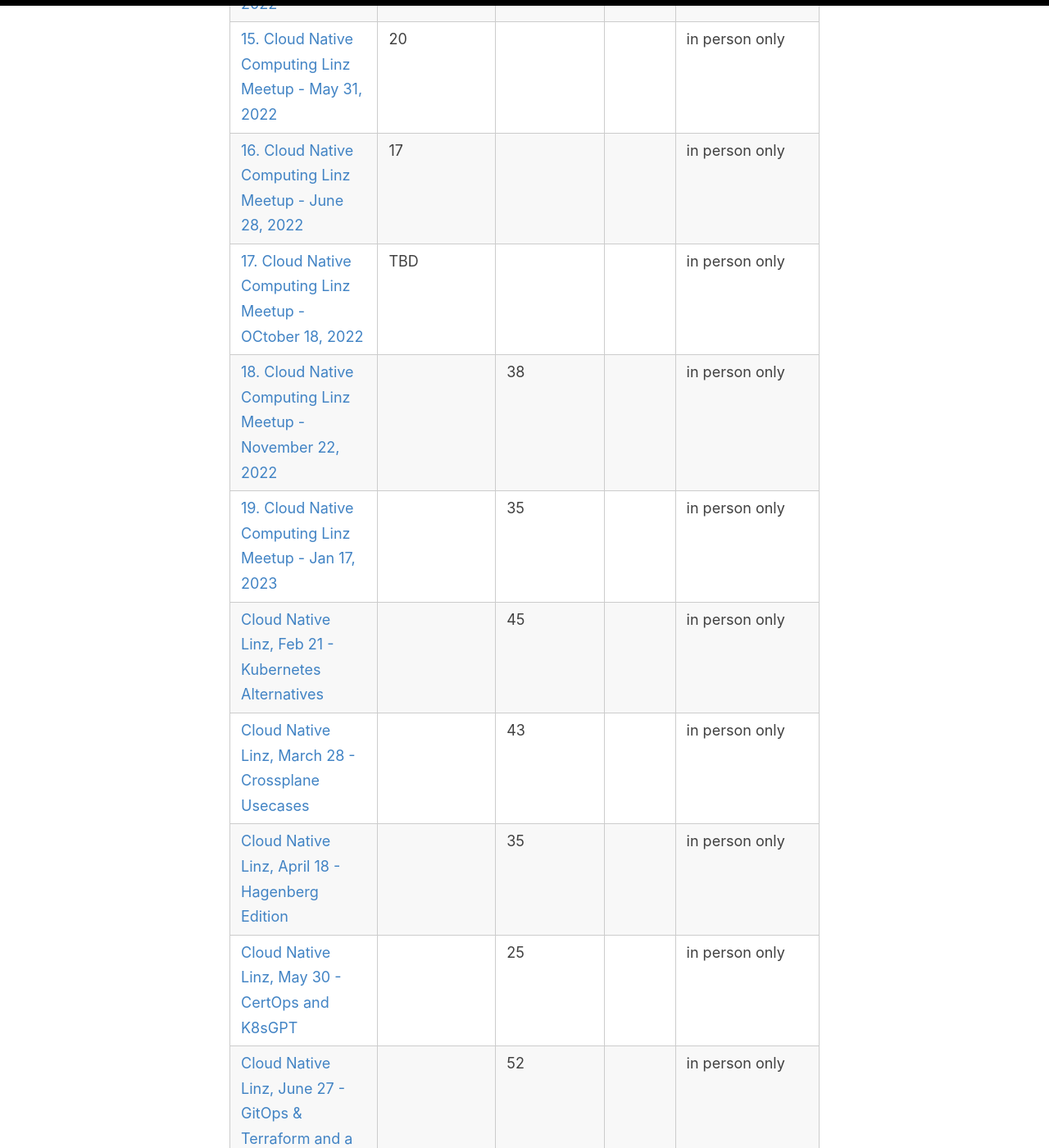
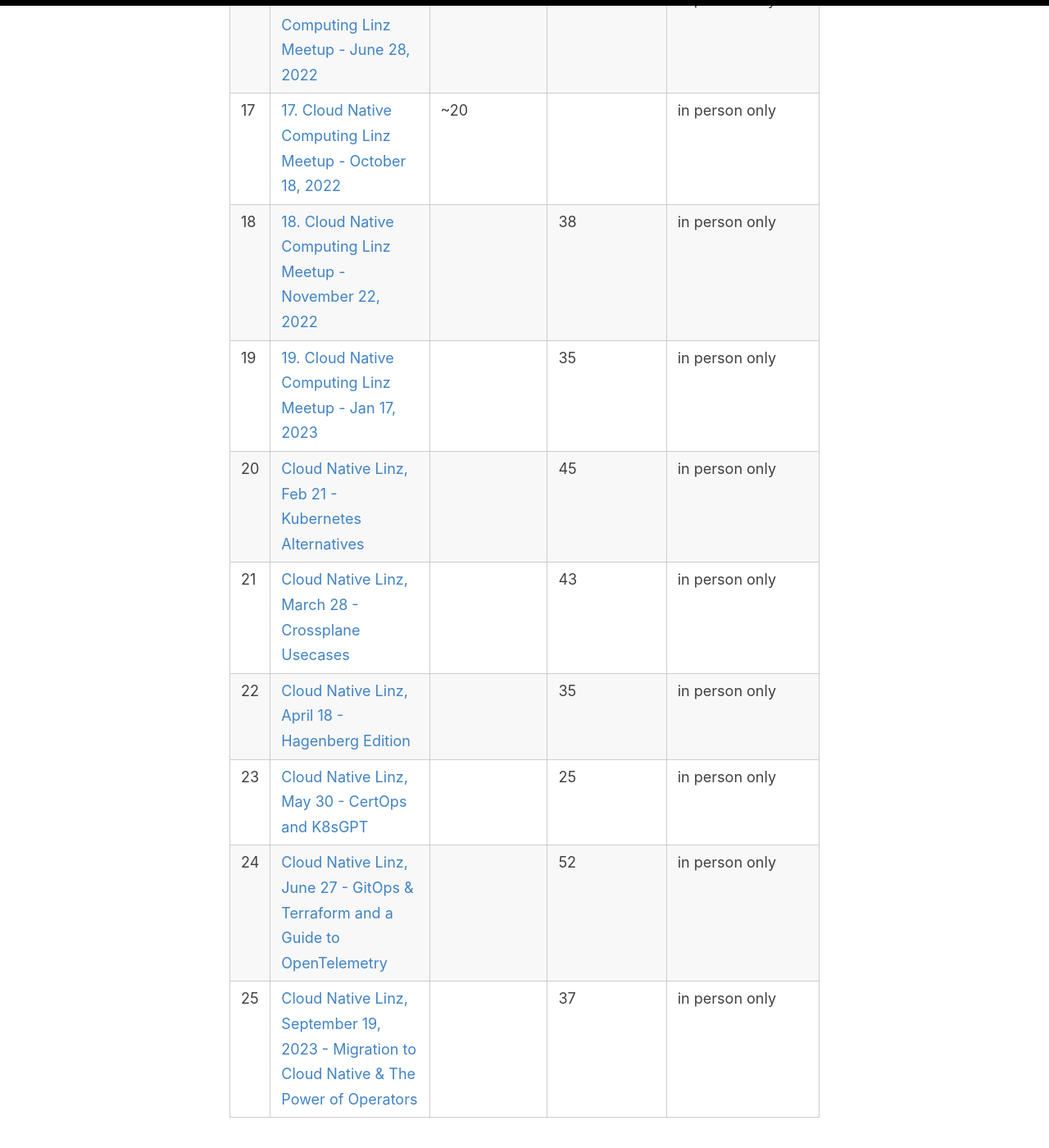
Before and after one commit to CloudNativeLinz/cloudnativelinz.github.io, a Jekyll site: the page built from _pages/statistics.md, in a window 1280 px wide and 1400 px high, scrolled down 3742 px. Shown: the whole window at 82% size. Built offline with Jekyll 4.4.1, drawn with Linux system fonts in a browser that asks for light colours; some of the changed text lies outside the part shown.

Commit message:
update formatting

```diff
--- a/_pages/statistics.md
+++ b/_pages/statistics.md
@@ -7,30 +7,30 @@ permalink: /statistics/
 
 ### Statistics
 
-| Edition | Registrations | Participants | Show-up rate | Recording |
+| # | Edition | Registrations | Participants | Recording |
 | --- | --- | --- | --- | --- |
-| [1. Cloud Native Computing Linz Meetup - September 29, 2020](https://www.meetup.com/cloud-native-computing-linz/events/273245544/) | 54 | | | [1. CNCLinz - Donovan Brown + Matthias Steinbauer](https://www.youtube.com/watch?v=xzB5Al18aao) |
-| [2. Cloud Native Computing Linz Meetup - October 27, 2020](https://www.meetup.com/cloud-native-computing-linz/events/273726815/) | 41 | | | [2. CNCLinz - Denis Jannot & János Pásztor](https://www.youtube.com/watch?v=MQKfZdsHC9s) |
-| [3. Cloud Native Computing Linz Meetup - November 24, 2020](https://www.meetup.com/cloud-native-computing-linz/events/274417589/) | 50 | | | [3. CNCLinz - KubeOne for Beginners & Kubernetes certifications](https://www.youtube.com/watch?v=ouWVGtRyRkA) |
-| [4. Cloud Native Computing Linz Meetup - January 26, 2021](https://www.meetup.com/cloud-native-computing-linz/events/275600776/) | 43 | | | [4.1 CNCLinz - Oded Keret - Remote debugging challenges in Kubernetes](https://www.youtube.com/watch?v=dZXL51xaMew) <br> [4.2 CNCLinz - Dimitrij Klesev - When the destination is not what you expect to be or MITM in k8s](https://www.youtube.com/watch?v=qD5XQdf7w5k) |
-| [5. Cloud Native Computing Linz Meetup - February 23, 2021](https://www.meetup.com/cloud-native-computing-linz/events/276236712/) | 30 | | | [5.1 CNCLinz - Karthik S - Observability & Declarative Hypothesis in Chaos Engineering](https://www.youtube.com/watch?v=3Jr4kNkgTpw) <br> [5.2 CNCLinz - Michael Aufreiter - Can I write a platform in the cloud as a single person?](https://www.youtube.com/watch?v=iYrVBlplRd4) |
-| [6. Cloud Native Computing Linz Meetup - March 30, 2021](https://www.meetup.com/cloud-native-computing-linz/events/276718585/) | 36 | | | [6.1 CNCLinz - Matt Jarvis - Continuous Security - Building Security into your Pipelines](https://www.youtube.com/watch?v=BTFH1jYV9qI) <br> [6.2 CNCLinz - Rainer Stropek - Cloud Security Beyond Technology](https://www.youtube.com/watch?v=8jbWGxgoKJQ) |
-| [7. Cloud Native Computing Linz Meetup - April 27, 2021](https://www.meetup.com/cloud-native-computing-linz/events/277569639/) | 42 | | | [7. CNCLinz - Juraci Paixão Kröhling - All you need to know about OpenTelemetry](https://www.youtube.com/watch?v=bh0v6k6eLRw) |
-| [8. Cloud Native Computing Linz Meetup - May 25, 2021](https://www.meetup.com/cloud-native-computing-linz/events/278104169/) | 27 | | | [8. CNCLinz - Moritz Wanzenböck - Cloud-Native Storage: What it can and can't (yet) do](https://www.youtube.com/watch?v=DXffA0IgZyc) |
-| [9. Cloud Native Computing Linz Meetup - June 29, 2021](https://www.meetup.com/cloud-native-computing-linz/events/278914758/) | 15 | | | [9. CNCLinz - Charles Pretzer - Service Mesh Principles: Observability through Telemetry with Linkerd](https://www.youtube.com/watch?v=XeXcgz5stMo) |
-| [10. Cloud Native Computing Linz Meetup - September 28, 2021](https://www.meetup.com/cloud-native-computing-linz/events/280749046/) | 20 | | | [10. CNCLinz - Lars Wolff - Automatically optimize cloud-native systems for fun and profit](https://www.youtube.com/watch?v=0WEts9WLhoc) |
-| [11. IN PERSON - Cloud Native Computing Linz Meetup - October 19, 2021](https://www.meetup.com/cloud-native-computing-linz/events/281064988/) | 36 | | | [11. CNCLinz - Philipp Weckerle - The 1001 serverless options of Microsoft Azure](https://www.youtube.com/watch?v=81Tg--7GIFI) |
-| [12. Cloud Native Computing Linz Meetup - February 23, 2022](https://www.meetup.com/cloud-native-computing-linz/events/283691539/) starting from here we are using booth meetup.com and cncf.io | 12 | | | [12. CNCLinz - Alexandre Menezes & Yuri Oliveira Sá - A Tour of Operator-SDK](https://www.youtube.com/watch?v=39XqltavUW0) |
-| [13. Cloud Native Computing Linz Meetup - March 30, 2022](https://www.meetup.com/cloud-native-computing-linz/events/284662219/) (joint meetup with eJUG Linz) | 20 (combined) | | | in person only |
-| [14. Cloud Native Computing Linz Meetup - April 19, 2022](https://www.meetup.com/cloud-native-computing-linz/events/284847987/) | 23 | | | in person only |
-| [15. Cloud Native Computing Linz Meetup - May 31, 2022](https://www.meetup.com/cloud-native-computing-linz/events/285775843/) | 20 | | | in person only |
-| [16. Cloud Native Computing Linz Meetup - June 28, 2022](https://www.meetup.com/cloud-native-computing-linz/events/286504906/) | 17 | | | in person only |
-| [17. Cloud Native Computing Linz Meetup - OCtober 18, 2022](https://community.cncf.io/events/details/cncf-linz-presents-17-cloud-native-computing-linz-meetup-october-18-2022/) | TBD | | | in person only |
-| [18. Cloud Native Computing Linz Meetup - November 22, 2022](https://community.cncf.io/events/details/cncf-linz-presents-18-cloud-native-computing-linz-meetup-november-22-2022/) |  | 38 | | in person only |
-| [19. Cloud Native Computing Linz Meetup - Jan 17, 2023](https://community.cncf.io/events/details/cncf-linz-presents-cloud-native-linz-jan-17-k8s-dora-metrics-and-tyk-gateway-with-opentelemetry/) |  | 35 | | in person only |
-| [Cloud Native Linz, Feb 21 - Kubernetes Alternatives](https://community.cncf.io/events/details/cncf-linz-presents-cloud-native-linz-feb-21-kubernetes-alternatives/) |  | 45 | | in person only |
-| [Cloud Native Linz, March 28 - Crossplane Usecases](https://community.cncf.io/events/details/cncf-linz-presents-cloud-native-linz-march-28-crossplane-use-cases/) |  | 43 | | in person only |
-| [Cloud Native Linz, April 18 - Hagenberg Edition](https://community.cncf.io/events/details/cncf-linz-presents-cloud-native-linz-april-18-hagenberg-edition/) |  | 35 | | in person only |
-| [Cloud Native Linz, May 30 - CertOps and K8sGPT](https://community.cncf.io/events/details/cncf-linz-presents-cloud-native-linz-may-30-troubleshooting-with-k8sgpt/) |  | 25 | | in person only |
-| [Cloud Native Linz, June 27 - GitOps & Terraform and a Guide to OpenTelemetry](https://community.cncf.io/events/details/cncf-linz-presents-cloud-native-linz-june-27-gitops-terraform-and-a-guide-to-opentelemetry/) |  | 52 | | in person only |
-| Cloud Native Linz, September |  | 37 | | in person only |
+| 1 | [1. Cloud Native Computing Linz Meetup - September 29, 2020](https://www.meetup.com/cloud-native-computing-linz/events/273245544/) | 54 | (not tracked for the first editions of the meetup) | [1. CNCLinz - Donovan Brown + Matthias Steinbauer](https://www.youtube.com/watch?v=xzB5Al18aao) |
+| 2 | [2. Cloud Native Computing Linz Meetup - October 27, 2020](https://www.meetup.com/cloud-native-computing-linz/events/273726815/) | 41 | | [2. CNCLinz - Denis Jannot & János Pásztor](https://www.youtube.com/watch?v=MQKfZdsHC9s) |
+| 3 | [3. Cloud Native Computing Linz Meetup - November 24, 2020](https://www.meetup.com/cloud-native-computing-linz/events/274417589/) | 50 | | [3. CNCLinz - KubeOne for Beginners & Kubernetes certifications](https://www.youtube.com/watch?v=ouWVGtRyRkA) |
+| 4 | [4. Cloud Native Computing Linz Meetup - January 26, 2021](https://www.meetup.com/cloud-native-computing-linz/events/275600776/) | 43 | | [4.1 CNCLinz - Oded Keret - Remote debugging challenges in Kubernetes](https://www.youtube.com/watch?v=dZXL51xaMew) <br> [4.2 CNCLinz - Dimitrij Klesev - When the destination is not what you expect to be or MITM in k8s](https://www.youtube.com/watch?v=qD5XQdf7w5k) |
+| 5 | [5. Cloud Native Computing Linz Meetup - February 23, 2021](https://www.meetup.com/cloud-native-computing-linz/events/276236712/) | 30 | | [5.1 CNCLinz - Karthik S - Observability & Declarative Hypothesis in Chaos Engineering](https://www.youtube.com/watch?v=3Jr4kNkgTpw) <br> [5.2 CNCLinz - Michael Aufreiter - Can I write a platform in the cloud as a single person?](https://www.youtube.com/watch?v=iYrVBlplRd4) |
+| 6 | [6. Cloud Native Computing Linz Meetup - March 30, 2021](https://www.meetup.com/cloud-native-computing-linz/events/276718585/) | 36 | | [6.1 CNCLinz - Matt Jarvis - Continuous Security - Building Security into your Pipelines](https://www.youtube.com/watch?v=BTFH1jYV9qI) <br> [6.2 CNCLinz - Rainer Stropek - Cloud Security Beyond Technology](https://www.youtube.com/watch?v=8jbWGxgoKJQ) |
+| 7 | [7. Cloud Native Computing Linz Meetup - April 27, 2021](https://www.meetup.com/cloud-native-computing-linz/events/277569639/) | 42 | | [7. CNCLinz - Juraci Paixão Kröhling - All you need to know about OpenTelemetry](https://www.youtube.com/watch?v=bh0v6k6eLRw) |
+| 8 | [8. Cloud Native Computing Linz Meetup - May 25, 2021](https://www.meetup.com/cloud-native-computing-linz/events/278104169/) | 27 | | [8. CNCLinz - Moritz Wanzenböck - Cloud-Native Storage: What it can and can't (yet) do](https://www.youtube.com/watch?v=DXffA0IgZyc) |
+| 9 | [9. Cloud Native Computing Linz Meetup - June 29, 2021](https://www.meetup.com/cloud-native-computing-linz/events/278914758/) | 15 | | [9. CNCLinz - Charles Pretzer - Service Mesh Principles: Observability through Telemetry with Linkerd](https://www.youtube.com/watch?v=XeXcgz5stMo) |
+| 10 | [10. Cloud Native Computing Linz Meetup - September 28, 2021](https://www.meetup.com/cloud-native-computing-linz/events/280749046/) | 20 | | [10. CNCLinz - Lars Wolff - Automatically optimize cloud-native systems for fun and profit](https://www.youtube.com/watch?v=0WEts9WLhoc) |
+| 11 | [11. IN PERSON - Cloud Native Computing Linz Meetup - October 19, 2021](https://www.meetup.com/cloud-native-computing-linz/events/281064988/) | 36 | | [11. CNCLinz - Philipp Weckerle - The 1001 serverless options of Microsoft Azure](https://www.youtube.com/watch?v=81Tg--7GIFI) |
+| 12 | [12. Cloud Native Computing Linz Meetup - February 23, 2022](https://www.meetup.com/cloud-native-computing-linz/events/283691539/) starting from here we are using booth meetup.com and cncf.io | 12 | | [12. CNCLinz - Alexandre Menezes & Yuri Oliveira Sá - A Tour of Operator-SDK](https://www.youtube.com/watch?v=39XqltavUW0) |
+| 13 | [13. Cloud Native Computing Linz Meetup - March 30, 2022](https://www.meetup.com/cloud-native-computing-linz/events/284662219/) (joint meetup with eJUG Linz) | 20 (combined) | | in person only |
+| 14 | [14. Cloud Native Computing Linz Meetup - April 19, 2022](https://www.meetup.com/cloud-native-computing-linz/events/284847987/) | 23 | | in person only |
+| 15 | [15. Cloud Native Computing Linz Meetup - May 31, 2022](https://www.meetup.com/cloud-native-computing-linz/events/285775843/) | 20 | | in person only |
+| 16 | [16. Cloud Native Computing Linz Meetup - June 28, 2022](https://www.meetup.com/cloud-native-computing-linz/events/286504906/) | 17 | | in person only |
+| 17 | [17. Cloud Native Computing Linz Meetup - October 18, 2022](https://community.cncf.io/events/details/cncf-linz-presents-17-cloud-native-computing-linz-meetup-october-18-2022/) | ~20 | | in person only |
+| 18 | [18. Cloud Native Computing Linz Meetup - November 22, 2022](https://community.cncf.io/events/details/cncf-linz-presents-18-cloud-native-computing-linz-meetup-november-22-2022/) |  | 38 | in person only |
+| 19 | [19. Cloud Native Computing Linz Meetup - Jan 17, 2023](https://community.cncf.io/events/details/cncf-linz-presents-cloud-native-linz-jan-17-k8s-dora-metrics-and-tyk-gateway-with-opentelemetry/) |  | 35 | in person only |
+| 20 | [Cloud Native Linz, Feb 21 - Kubernetes Alternatives](https://community.cncf.io/events/details/cncf-linz-presents-cloud-native-linz-feb-21-kubernetes-alternatives/) |  | 45 | in person only |
+| 21 | [Cloud Native Linz, March 28 - Crossplane Usecases](https://community.cncf.io/events/details/cncf-linz-presents-cloud-native-linz-march-28-crossplane-use-cases/) |  | 43 | in person only |
+| 22 | [Cloud Native Linz, April 18 - Hagenberg Edition](https://community.cncf.io/events/details/cncf-linz-presents-cloud-native-linz-april-18-hagenberg-edition/) |  | 35 | in person only |
+| 23 | [Cloud Native Linz, May 30 - CertOps and K8sGPT](https://community.cncf.io/events/details/cncf-linz-presents-cloud-native-linz-may-30-troubleshooting-with-k8sgpt/) |  | 25 | in person only |
+| 24 | [Cloud Native Linz, June 27 - GitOps & Terraform and a Guide to OpenTelemetry](https://community.cncf.io/events/details/cncf-linz-presents-cloud-native-linz-june-27-gitops-terraform-and-a-guide-to-opentelemetry/) |  | 52 | in person only |
+| 25 | [Cloud Native Linz, September 19, 2023 - Migration to Cloud Native & The Power of Operators](https://community.cncf.io/events/details/cncf-linz-presents-cloud-native-linz-sept-19-migration-to-cloud-native-amp-the-power-of-operators/) |  | 37 | in person only |
```
